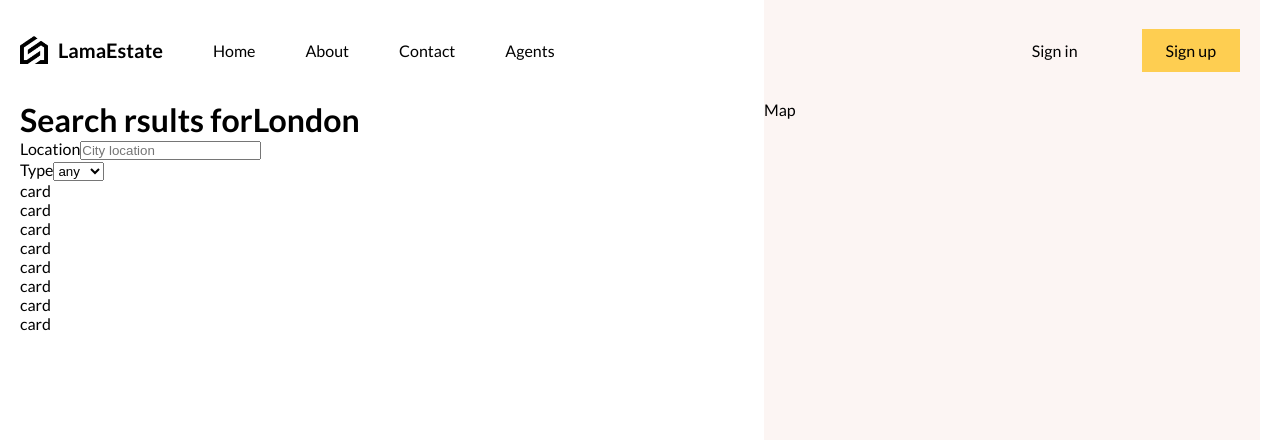
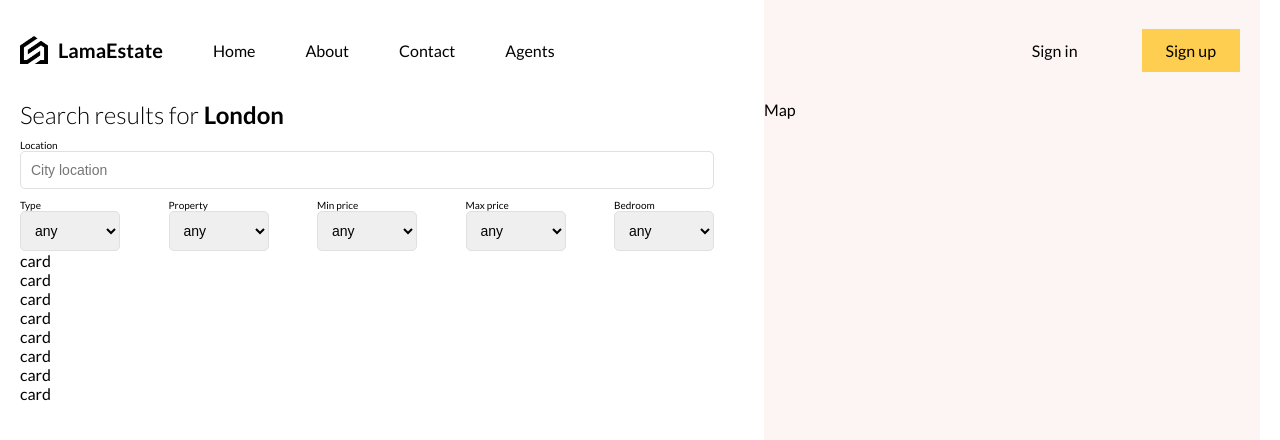
Before and after one commit to zixx-bit/estate-ui, a React (Vite) app: page /list in a window 1280 px wide. Shown: the top 440 px of the page. Built offline with nearby package versions, Linux system fonts and the light colour scheme.

Commit message:
filter page update

```diff
--- a/src/components/filter/Filter.jsx
+++ b/src/components/filter/Filter.jsx
@@ -2,9 +2,10 @@ import "./Filter.scss";
 
 function Filter() {
   return (
-    <div className="filter">
+  <div className="filter">
     <div>
-      <h1>Search rsults for<b/>London</h1>
+      <h1>Search results for <b>London</b>
+      </h1>
     </div>
     {/* top */}
     <div className="top">
@@ -14,7 +15,7 @@ function Filter() {
     </div>
     </div>
     {/* bottom */}
-    <div className="bottom">
+  <div className="bottom">
     <div className="item">
       <label htmlFor="type">Type</label>
       <select name="type" id="type">
@@ -24,8 +25,48 @@ function Filter() {
       </select>
     </div>
 
+    {/* property */}
+    <div className="item">
+      <label htmlFor="property">Property</label>
+      <select name="propery" id="property">
+      <option value="">any</option>
+      <option value="">Apartment</option>
+      <option value="">Condo</option>
+      <option value="">House</option>
+      </select>
     </div>
+   {/* min price */}
+    <div className="item">
+      <label htmlFor="minPrice">Min price</label>
+      <select name="minPrice" id="minPrice">
+      <option value="">any</option>
+      <option value="">Apartment</option>
+      <option value="">Condo</option>
+      <option value="">House</option>
+      </select>
     </div>
+{/* max price */}
+    <div className="item">
+      <label htmlFor="maxPrice">Max price</label>
+      <select name="maxPrice" id="maxPrice">
+      <option value="">any</option>
+      <option value="">Apartment</option>
+      <option value="">Condo</option>
+      <option value="">House</option>
+      </select>
+    </div>
+    {/* bedroom */}
+    <div className="item">
+      <label htmlFor="bedroom">Bedroom</label>
+      <select name="bedroom" id="bedroom">
+      <option value="">any</option>
+      <option value="">Apartment</option>
+      <option value="">Condo</option>
+      <option value="">House</option>
+      </select>
+    </div>
+  </div>
+</div>
   )
 }
 
--- a/src/components/filter/filter.scss
+++ b/src/components/filter/filter.scss
@@ -1,3 +1,33 @@
-.Filter{
+.filter{
+    display: flex;
+    flex-direction: column;
+    gap: 10px;
+    h1{
+        font-weight: 300;
+        font-size: 24px;
+    }
 
+    .item{
+        display: flex;
+        flex-direction: column;
+        gap: 2;
+    }
+    label{
+       font-size: 10px;
+    }
+    input, select{
+        width: 100px;
+        padding: 10px;
+        border: 1px solid #e0e0e0;
+        border-radius: 5px;
+        font-size: 14px;
+    }
+    .top{
+        input{width: 100%;}
+    }
+    .bottom{
+        display: flex;
+        justify-content: space-between;
+        gap: 20px;
+    }
 }
```
